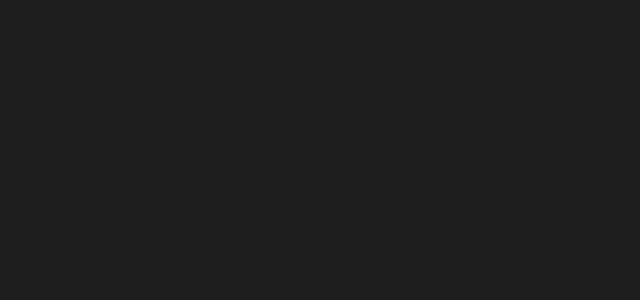
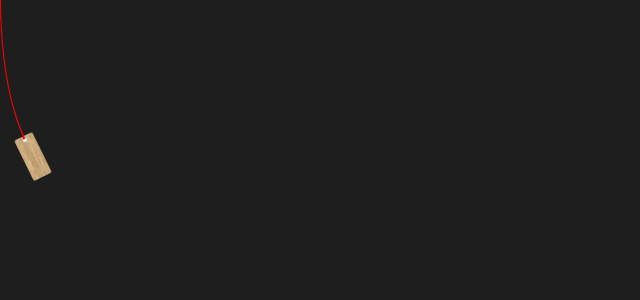
Before and after one commit to zqqqqz2000/ICCprinting-front, a Vue app: page /#/index in a window 1280 px wide. Shown: the top 300 px of the page, without its empty margins (0-640 px from the left). Built offline with nearby package versions, Linux system fonts and the light colour scheme.

Commit message:
update rope effect

```diff
--- /dev/null
+++ b/src/components/Rope.vue
@@ -0,0 +1,166 @@
+<template>
+    <div>
+        <div>
+            <div>
+                <div>
+                    <div>
+                        <div>
+                            <div>
+                                <div>
+                                    <div>
+                                        <div>
+                                            <div>
+                                                <div>
+                                                    <div>
+                                                        <div>
+                                                            <div>
+                                                                <div>
+                                                                    <div>
+                                                                        <div>
+                                                                            <div>
+                                                                                <div>
+                                                                                    <div>
+                                                                                        <div>
+                                                                                            <div>
+                                                                                                <div>
+                                                                                                    <div>
+                                                                                                        <div>
+                                                                                                            <div>
+                                                                                                                <div>
+                                                                                                                    <div>
+                                                                                                                        <div
+                                                                                                                            class="card"
+                                                                                                                        >
+                                                                                                                            <slot />
+                                                                                                                        </div>
+                                                                                                                    </div>
+                                                                                                                </div>
+                                                                                                            </div>
+                                                                                                        </div>
+                                                                                                    </div>
+                                                                                                </div>
+                                                                                            </div>
+                                                                                        </div>
+                                                                                    </div>
+                                                                                </div>
+                                                                            </div>
+                                                                        </div>
+                                                                    </div>
+                                                                </div>
+                                                            </div>
+                                                        </div>
+                                                    </div>
+                                                </div>
+                                            </div>
+                                        </div>
+                                    </div>
+                                </div>
+                            </div>
+                        </div>
+                    </div>
+                </div>
+            </div>
+        </div>
+    </div>
+</template>
+
+<script>
+export default {
+    name: "Rope",
+};
+</script>
+
+<style lang="scss">
+$swing-angle: 1deg;
+$rope-segment: 3px;
+$rope-width: 1px;
+$segment-scale: 0.95;
+$swing-speed: 10s;
+
+div {
+    background: #ccc;
+    width: 1px;
+    height: 1px;
+    position: relative;
+    border-radius: 50%;
+}
+
+div > div {
+    font-size: $rope-segment;
+    position: absolute;
+    background-color: red;
+    border-bottom: 1px solid red;
+    width: $rope-width;
+    height: 3em;
+    border-radius: 0;
+    transform-origin: top center;
+    animation: pendulum $swing-speed infinite;
+    animation-timing-function: ease-out;
+}
+
+div > div > div {
+    font-size: $segment-scale * 1em;
+    top: 3em * (1 / $segment-scale);
+    left: 0;
+}
+
+@keyframes pendulum {
+    0% {
+        transform: rotate(-$swing-angle);
+    }
+    50% {
+        transform: rotate(-$swing-angle / 2);
+    }
+    100% {
+        transform: rotate(-$swing-angle);
+    }
+}
+
+.card {
+    background-color: goldenrod;
+    background-image: url("../assets/img/rope/wood.png");
+    background-size: 100% 100%;
+    display: inline-block;
+    width: 20px;
+    height: 40px;
+    left: -10px;
+    border: 0;
+    -webkit-writing-mode: vertical-rl;
+    writing-mode: vertical-rl;
+    vertical-align: middle;
+    line-height: 20px;
+    text-align: center;
+    padding-top: 5px;
+    font-weight: 3000;
+    letter-spacing: 5px;
+    font-family: "SimSun";
+    margin-top: -2px;
+    cursor: pointer;
+    border-radius: 2px;
+}
+
+.card::after {
+    content: "";
+    display: inline-block;
+    background-color: white;
+    height: 4px;
+    width: 4px;
+    position: absolute;
+    top: 2px;
+    left: 8px;
+    border-radius: 50%;
+    z-index: 0;
+}
+
+.card::before {
+    content: "";
+    display: inline-block;
+    background-color: red;
+    width: $rope-width + 1;
+    height: 3px;
+    position: absolute;
+    top: 0;
+    left: 9px;
+    z-index: 1;
+}
+</style>
--- a/src/pages/Index.vue
+++ b/src/pages/Index.vue
@@ -1,10 +1,17 @@
 <template>
-    <div></div>
+    <div>
+        <rope><strong>打印</strong></rope>
+    </div>
 </template>
 
 <script>
+import Rope from "../components/Rope";
+
 export default {
     name: "Index",
+    components: {
+        Rope,
+    },
 };
 </script>
 
```
Also changed, not shown: src/assets/img/rope/wood.png (added).
